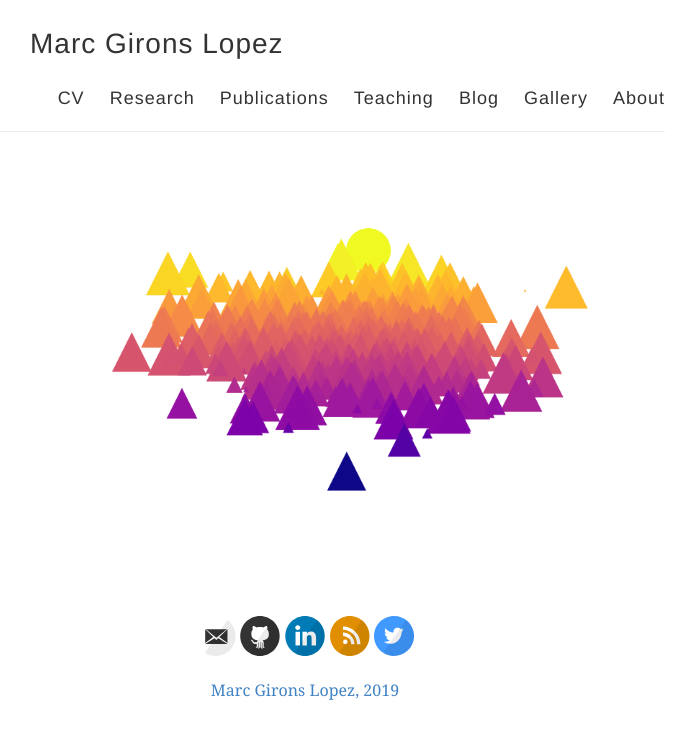
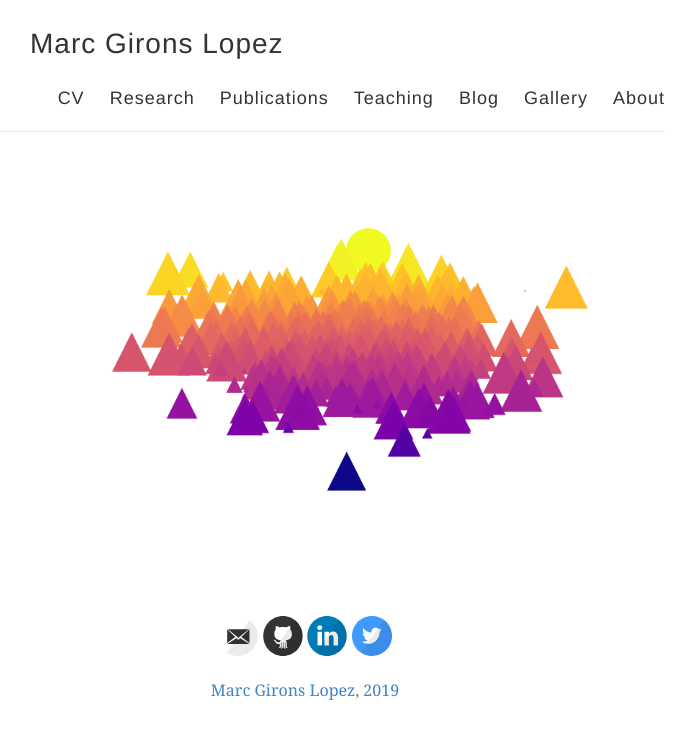
Before and after one commit to GironsLopez/GironsLopez.github.io, a Jekyll site: the page built from index.md, in a window 1280 px wide. Shown: the top 739 px of the page, without its empty margins (335-1030 px from the left). Built offline with Jekyll 4.4.1, drawn with Linux system fonts in a browser that asks for light colours.

Commit message:
Update _config.yml

```diff
--- a/_config.yml
+++ b/_config.yml
@@ -25,7 +25,7 @@
   instagram     :
   linkedin      : marcgirons
   pinterest     :
-  rss           : y  # just type anything here for a working RSS icon
+  rss           :  # just type anything here for a working RSS icon
   twitter       : MGirons
   stackoverflow :  # your stackoverflow profile, e.g. "users/50476/bart-kiers"
   youtube       :  # channel/<your_long_string> or user/<user-name>
```
